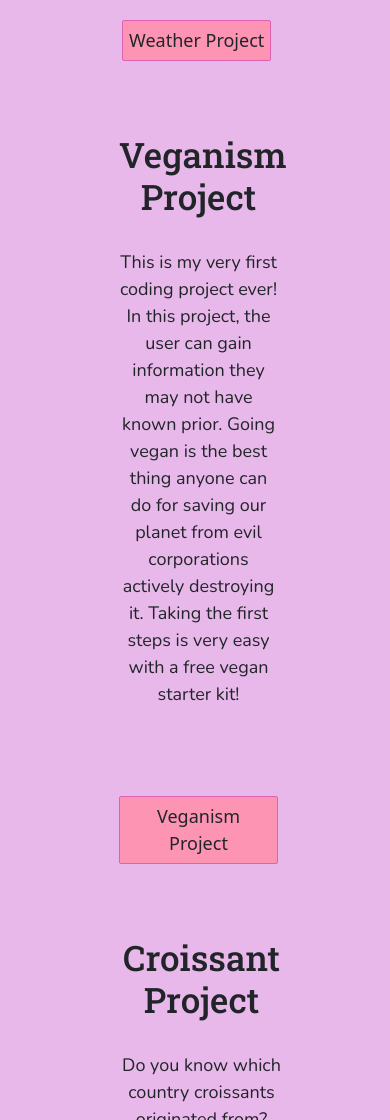
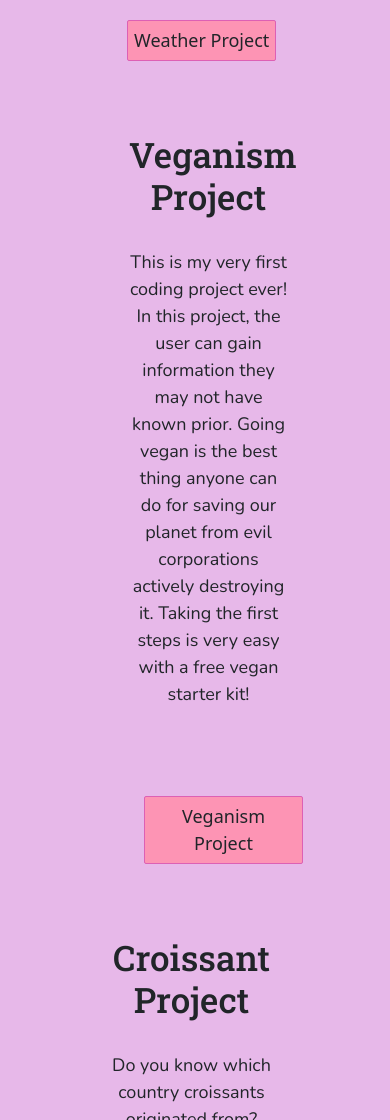
Before and after one commit to emursala/portfolio-project, a plain HTML site: page work.html in a window 390 px wide. Shown: the part 880-2000 px from the top of the page. Drawn offline with nearby package versions, Linux system fonts and the light colour scheme.

Commit message:
updated relative positioning

```diff
--- a/src/styles.css
+++ b/src/styles.css
@@ -238,12 +238,12 @@ li {
   }
   .indexMedia {
     position: relative;
-    right: 85px;
+    right: 95px;
     text-align: center;
   }
   .indexVegan {
     position: relative;
-    left: 95px;
+    left: 105px;
     text-align: center;
   }
   .mediaHeadings {
@@ -255,4 +255,14 @@ li {
   .indexBtn {
     padding: 6px;
   }
+  .projectBtn {
+    position: relative;
+    right: 80px;
+    text-align: center;
+  }
+  .veganBtn {
+    position: relative;
+    left: 120px;
+    text-align: center;
+  }
 }
--- a/work.html
+++ b/work.html
@@ -94,7 +94,7 @@
             <div class="mt-5">
               <a
                 href="https://preeminent-dragon-7678df.netlify.app/"
-                class="weatherBtn btn indexMedia indexBtn"
+                class="weatherBtn btn indexBtn projectBtn"
                 target="_blank"
                 >Weather Project
               </a>
@@ -121,7 +121,7 @@
             <div class="mt-5">
               <a
                 href="https://regal-sable-15b28d.netlify.app/"
-                class="weatherBtn btn indexVegan indexBtn"
+                class="weatherBtn btn indexBtn veganBtn"
                 target="_blank"
                 >Veganism Project
               </a>
@@ -161,7 +161,7 @@
             <div class="mt-5">
               <a
                 href="https://celadon-panda-54a16e.netlify.app/"
-                class="weatherBtn btn indexMedia indexBtn"
+                class="weatherBtn btn indexBtn projectBtn"
                 target="_blank"
                 >Croissant Project
               </a>
```
Also changed, not shown: index.html (+3 -3 lines).
